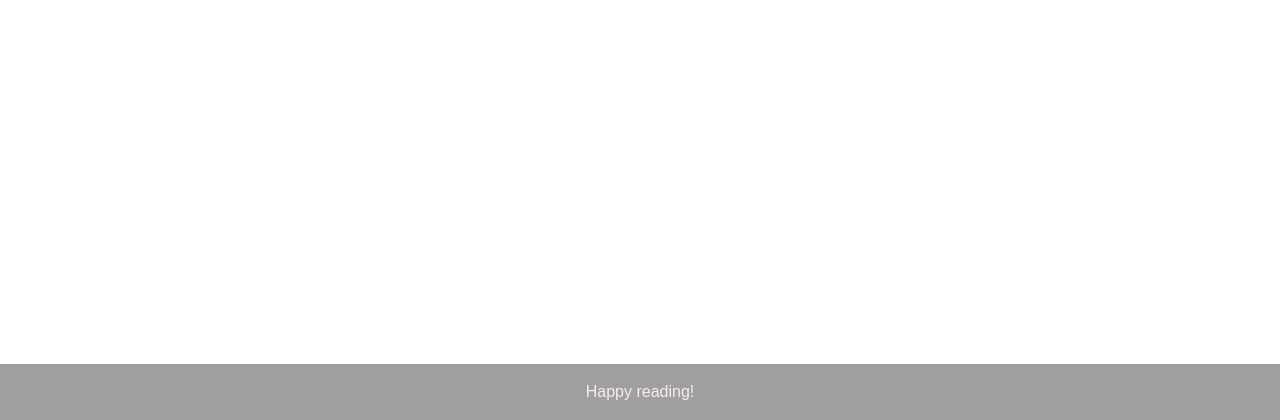
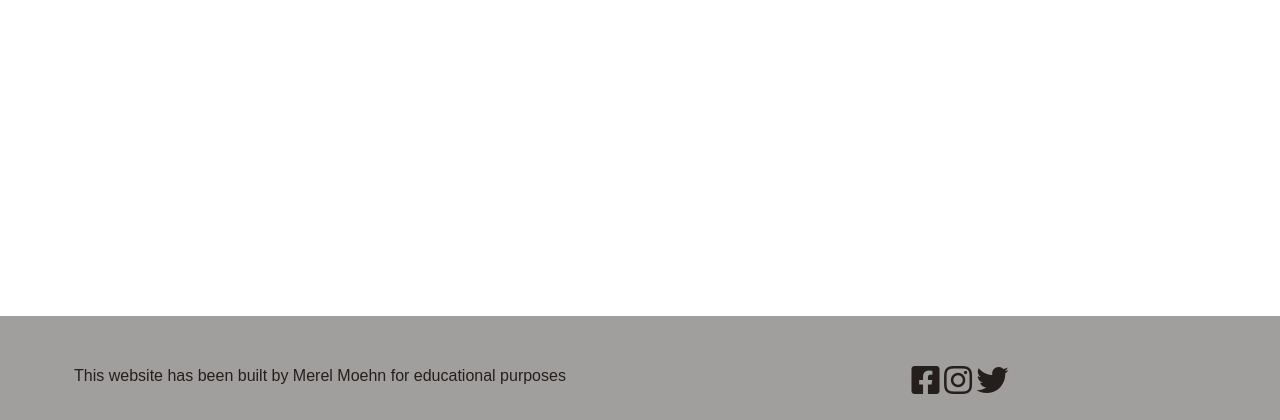
Before and after one commit to MerelMoehn/favoread, a Django app: page /user_bookcase/ in a window 1280 px wide. Shown: the part 380-800 px from the top of the page. Run offline with Django 3.2, Linux system fonts and the light colour scheme; a user stored in the database is signed in; data that the repository does not hold is empty.

Commit message:
Style: adjust footer

```diff
--- a/static/css/style.css
+++ b/static/css/style.css
@@ -19,6 +19,15 @@ li {
 footer {
     background-color: #A19F9E;
     color: #F2EEED;
+}
+
+.footer-text{
+    color: #241F1C;
+}
+
+
+.socials{
+    color: #241F1C;
 }
 
 
--- a/templates/base.html
+++ b/templates/base.html
@@ -82,8 +82,25 @@
     </main>
 
     <!-- Footer -->
-    <footer class="footer mt-auto py-3">
-        <p class="m-0 text-center">Happy reading!</p>
+    <footer class="d-flex mt-auto">
+        <div class="container-fluid">
+            <div class="row mt-5 mb-3">
+                <div class="col-md-6 text-center">
+                    <p class="footer-text">This website has been built by Merel Moehn for educational purposes</p>
+                </div>
+                <div class="col-md-6 text-center">
+                    <a href="https://www.facebook.com/" target="_blank">
+                        <i class="fab fa-facebook-square fa-2x socials" aria-label="Open Facebook page in a new tab"></i>
+                    </a>
+                    <a href="https://www.instagram.com/" target="_blank">
+                        <i class="fab fa-instagram fa-2x socials" aria-label="Open Instagram page in a new tab"></i>
+                    </a>
+                    <a href="https://twitter.com" target="_blank">
+                        <i class="fab fa-twitter fa-2x socials" aria-label="Open Twitter page in a new tab"></i>
+                    </a>
+                </div>
+            </div>
+        </div>
     </footer>
     <script>
         setTimeout(function () {
--- a/templates/user_bookcase.html
+++ b/templates/user_bookcase.html
@@ -9,10 +9,10 @@
             <h1>Hi {{ user.username }}, welcome to your bookcase!</h1>
         </div>
     </div>
-    <div class="row justify-content-center mb-2">
+    <div class="row mb-2">
         {% for book in books %}
         <div class="col-sm-6 col-xl-4">
-            <div class="card m-2 p-0" style="max-width: 410px;">
+            <div class="card m-1 p-0" style="max-width: 410px;">
                 <div class="row g-0">
                     <div class="col-xl-6 align-self-center">
                         <img src="https://res.cloudinary.com/duz5vkvkt/image/upload/v1673118594/book_glasses_coffee_duifbx.jpg"
```
